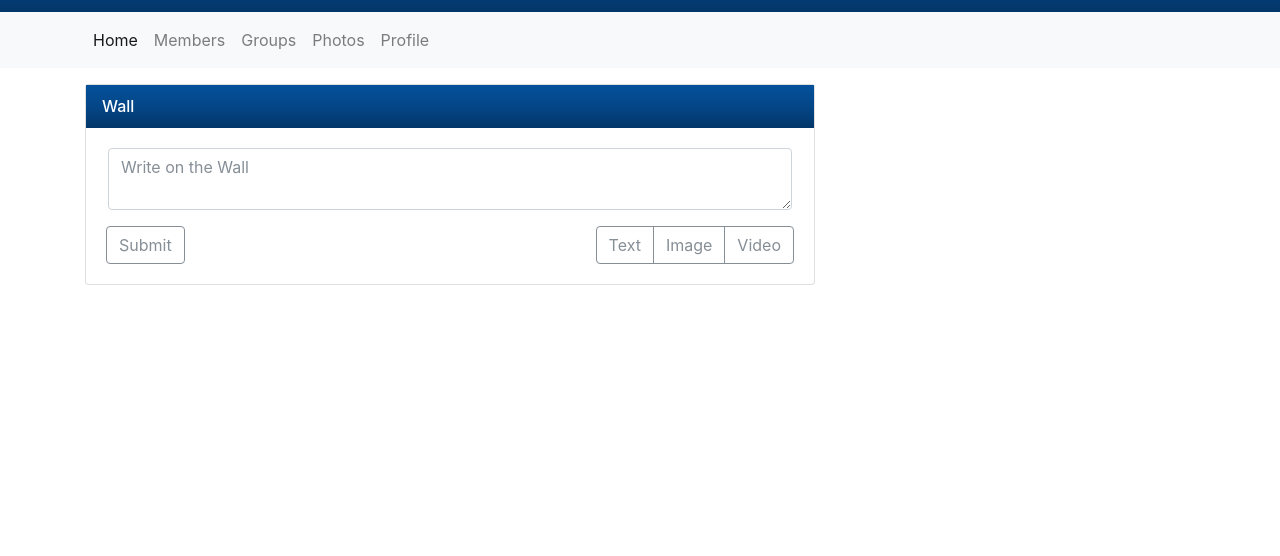
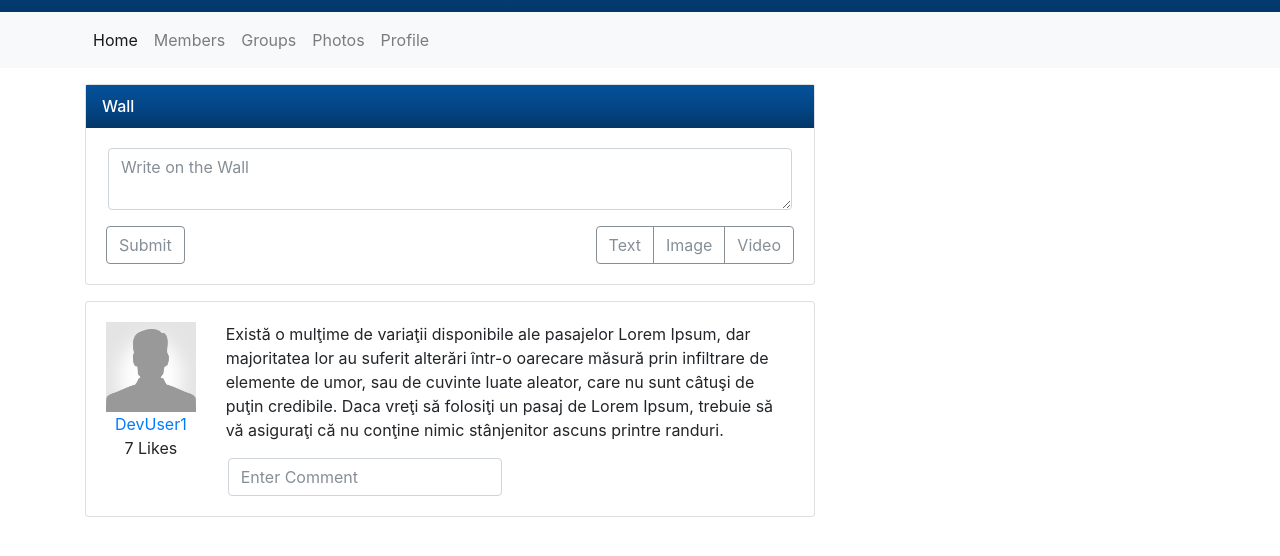
Before and after one commit to petriDiaconescu/Projects-in-Bootstrap-4, a website: page index.html in a window 1280 px wide. Shown: the part 82-638 px from the top of the page. Drawn offline with nearby package versions, Linux system fonts and the light colour scheme; files that its build step writes are made by us from their sources.

Commit message:
Create bubble and comment sections.

```diff
--- a/index.html
+++ b/index.html
@@ -92,6 +92,44 @@
                 </form>
               </div><!-- card-body end -->
             </div><!-- card end -->
+
+            <div class="card post">
+              <div class="card-body">
+                <div class="row">
+                  <div class="col-sm-2">
+                    <a href="profile.html" class="post-avatar thumbnail">
+                      <img src="img/user.png" alt="" class="img-fluid" />
+                      <div class="text-center">DevUser1</div>
+                    </a>
+                    <div class="text-center">7 Likes</div>
+                  </div><!-- col-sm-2 end -->
+
+                  <div class="col-sm-10">
+                    <div class="bubble">
+                      <div class="pointer">
+                        <p>
+                          Există o mulţime de variaţii disponibile ale pasajelor Lorem Ipsum, dar majoritatea
+                          lor au suferit alterări într-o oarecare măsură prin infiltrare de elemente de umor,
+                          sau de cuvinte luate aleator, care nu sunt câtuşi de puţin credibile. Daca vreţi să
+                          folosiţi un pasaj de Lorem Ipsum, trebuie să vă asiguraţi că nu conţine nimic
+                          stânjenitor ascuns printre randuri.
+                        </p>
+                      </div><!-- pointer end -->
+                      <div class="pointer-border"></div><!-- pointer-border end -->
+                    </div><!-- bubble end -->
+
+                    <div class="comment-form">
+                      <form action="" class="form-inline">
+                        <div class="form-group">
+                          <input type="text" class="form-control" placeholder="Enter Comment"/>
+                        </div>
+                      </form>
+                    </div><!-- comment-form end -->
+
+                  </div><!-- col-sm-10 end -->
+                </div><!-- row end -->
+              </div><!-- card-body end -->
+            </div><!-- card post end -->
           </div><!-- col-lg-8 end -->
           <div class="col-lg-4"></div><!-- col-lg-4 end -->
         </div>
```
Also changed, not shown: snapshots/after.jpg, snapshots/before.jpg.
